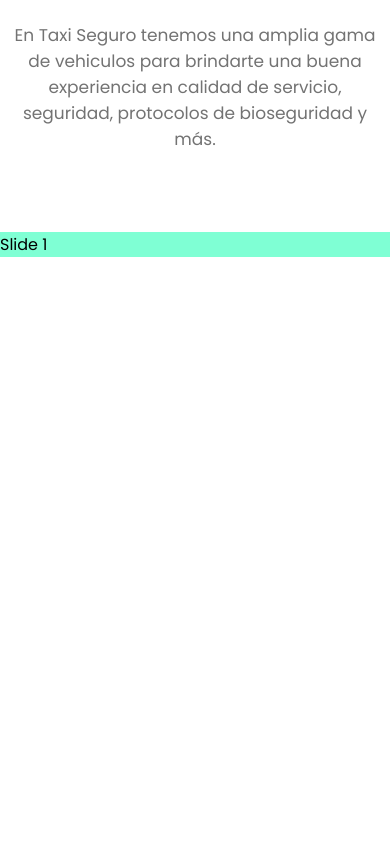
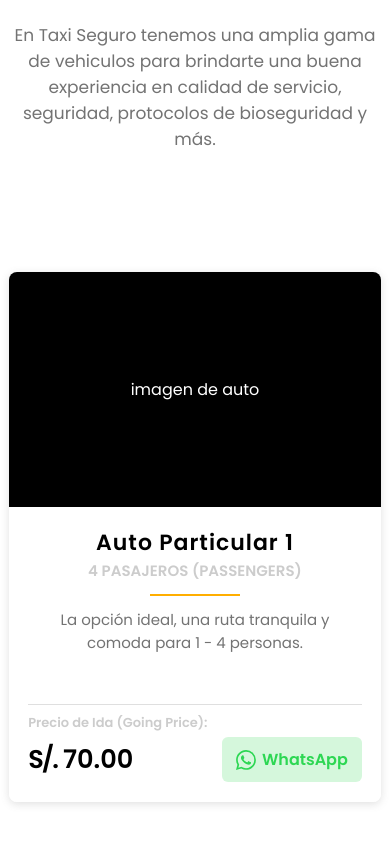
Before and after one commit to COMANDO225/taxi-seguro-app, a Next.js app: page / in a window 390 px wide. Shown: the part 5665-6509 px from the top of the page. Before the commit the page ends 6074 px from the top, so only its background shows below. Built offline with nearby package versions, Linux system fonts and the light colour scheme.

Commit message:
fixed bugs

```diff
--- a/components/ProductCard.jsx
+++ b/components/ProductCard.jsx
@@ -38,7 +38,6 @@
     description: 'La opción ideal, una ruta tranquila y comoda para 1 - 4 personas.',
     price: '70.00',
     enlace: 'https://www.facebook.com/anderson.almeydatorres',
-
 }
 
 export default ProductCard;
--- a/components/sections/Flota.jsx
+++ b/components/sections/Flota.jsx
@@ -16,8 +16,70 @@
 
 const Flota = () => {
 
+    const generarId = () => {
+        const random = Math.random().toString(36).substring(2);
+        const fecha = Date.now().toString(36);
+        return(random + fecha);
+    }
 
-
+    const productos = [
+        {
+            id: generarId(),
+            name: 'Auto particular 1',
+            subtitle: '4 pasajeros (passengers)',
+            description: 'La opción ideal, una ruta tranquila y comoda para 1 - 4 personas.',
+            price: '70.00',
+            enlace: 'https://www.facebook.com/anderson.almeydatorres',
+        },
+        {
+            id: generarId(),
+            name: 'Auto particular 2',
+            subtitle: '4 pasajeros (passengers)',
+            description: 'La opción ideal, una ruta tranquila y comoda para 1 - 4 personas.',
+            price: '70.00',
+            enlace: 'https://www.facebook.com/anderson.almeydatorres',
+        },
+        {
+            id: generarId(),
+            name: 'Auto particular 3',
+            subtitle: '4 pasajeros (passengers)',
+            description: 'La opción ideal, una ruta tranquila y comoda para 1 - 4 personas.',
+            price: '70.00',
+            enlace: 'https://www.facebook.com/anderson.almeydatorres',
+        },
+        {
+            id: generarId(),
+            name: 'Auto particular 4',
+            subtitle: '4 pasajeros (passengers)',
+            description: 'La opción ideal, una ruta tranquila y comoda para 1 - 4 personas.',
+            price: '70.00',
+            enlace: 'https://www.facebook.com/anderson.almeydatorres',
+        },
+        {
+            id: generarId(),
+            name: 'Auto particular 5',
+            subtitle: '4 pasajeros (passengers)',
+            description: 'La opción ideal, una ruta tranquila y comoda para 1 - 4 personas.',
+            price: '70.00',
+            enlace: 'https://www.facebook.com/anderson.almeydatorres',
+        },
+        {
+            id: generarId(),
+            name: 'Auto particular 6',
+            subtitle: '4 pasajeros (passengers)',
+            description: 'La opción ideal, una ruta tranquila y comoda para 1 - 4 personas.',
+            price: '70.00',
+            enlace: 'https://www.facebook.com/anderson.almeydatorres',
+        },
+        {
+            id: generarId(),
+            name: 'Auto particular 7',
+            subtitle: '4 pasajeros (passengers)',
+            description: 'La opción ideal, una ruta tranquila y comoda para 1 - 4 personas.',
+            price: '70.00',
+            enlace: 'https://www.facebook.com/anderson.almeydatorres',
+        },
+    ]
 
     return (
         <section className="section">
@@ -29,13 +91,44 @@
                 <div className="slider_layout">
 
                     <Swiper
+                        // className="taxiSeguro_swiper"
+
                         loop={true}
+                        slidesPerView={1}
+                        centeredSlides={true}
+                        breakpoints={{
+                            820: {
+                                slidesPerView: 2,
+                            },
+                            1100: {
+                                slidesPerView: 3,
+                            },
+                            1400: {
+                                slidesPerView: 4,
+                            },
+                            1830: {
+                                slidesPerView: 5,
+                            },
+                            2400: {
+                                slidesPerView: 6,
+                            },
+                        }}
                     >
-                        <SwiperSlide>Slide 1</SwiperSlide>
-                        <SwiperSlide>Slide 2</SwiperSlide>
-                        <SwiperSlide>Slide 3</SwiperSlide>
-                        <SwiperSlide>Slide 4</SwiperSlide>
-                        <SwiperSlide>Slide 5</SwiperSlide>
+                        {
+                            productos.map( producto => (
+                                <SwiperSlide key={producto.id}>
+                                    <div className="card_container">
+                                        <ProductCard
+                                            name={producto.name}
+                                            subtitle = {producto.subtitle}
+                                            description = {producto.description}
+                                            price = {producto.price}
+                                            enlace = {producto.enlace}
+                                        />
+                                    </div>
+                                </SwiperSlide>
+                            ))
+                        }
                     </Swiper>
 
                 </div>
--- a/package.json
+++ b/package.json
@@ -10,8 +10,8 @@
   },
   "dependencies": {
     "next": "12.1.5",
-    "react": "18.0.0",
-    "react-dom": "18.0.0",
+    "react": "17.0.2",
+    "react-dom": "17.0.2",
     "swiper": "^8.1.0"
   },
   "devDependencies": {
--- a/styles/index.css
+++ b/styles/index.css
@@ -473,7 +473,7 @@
 =============================================*/
 
 .slider_layout{
-    background-color: aquamarine;
+    /* background-color: aquamarine; */
     /* display: flex;
     justify-content: center; */
 }
@@ -605,21 +605,25 @@
     display: flex;
 }
 
-.boxi{
-    display: flex !important;
-    width: 200px;
-    height: 350px;
+.card_container{
+    display: flex;
+    max-width: 400px;
+    height: 610px;
     justify-content: center;
     align-items: center;
-    background-color: purple;
+    margin: auto;
+    /* background-color: rgb(228, 228, 228); */
 }
 
 .boxi_content{
-    display: flex;
-    width: calc(100% -  15px);
-    height: calc(100% - 15px);
-    background-color: #29b147;
+    width: 100%;
+    max-width: 372px;
+    height: 530px;
+    overflow: hidden;
+    border-radius: 8px;
+    background-color: #ffffff;
     justify-content: center;
     align-items: center;
-    margin: 0 auto;
+    margin: auto;
+    box-shadow: rgba(71, 71, 71, 0.18) 0px 15px 28px -5px, rgba(0, 0, 0, 0.1) 0px 8px 16px -8px;
 }
```
Also changed, not shown: 1 other file (tests, documents, lock files or other folders).
